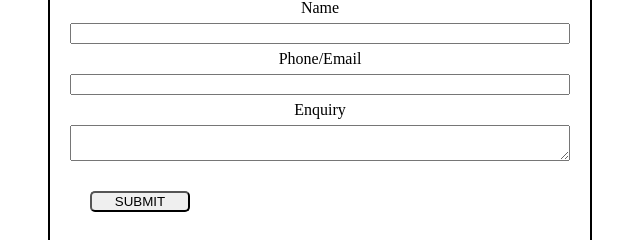
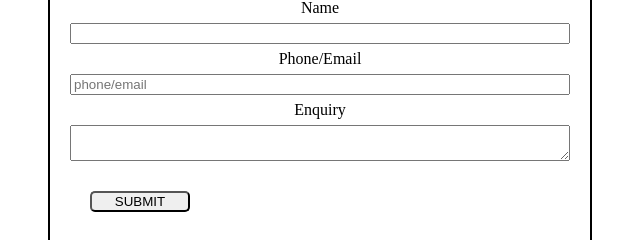
Before and after one commit to tdnguyen09/phase-1-project, a plain HTML site: page index.html in a window 1280 px wide. Shown: the part 691-931 px from the top of the page, 320-960 px from the left. Drawn offline with Linux system fonts and the light colour scheme; no server answers.

Commit message:
edit some elements

```diff
--- a/index.html
+++ b/index.html
@@ -37,7 +37,7 @@
                 <label for="name">Name</label>
                 <input type="text" id="name" name="name"/>
                 <label for="phone-email">Phone/Email</label>
-                <input for="text" id="phone-email" name="phone-email"/>
+                <input for="text" id="contact" name="contact" placeholder="phone/email"/>
                 <label for="enquiry">Enquiry</label>
                 <textarea id="enquiry" name="enquiry"></textarea>
                 <input type="submit" class="submit-btn" value="SUBMIT">
```
